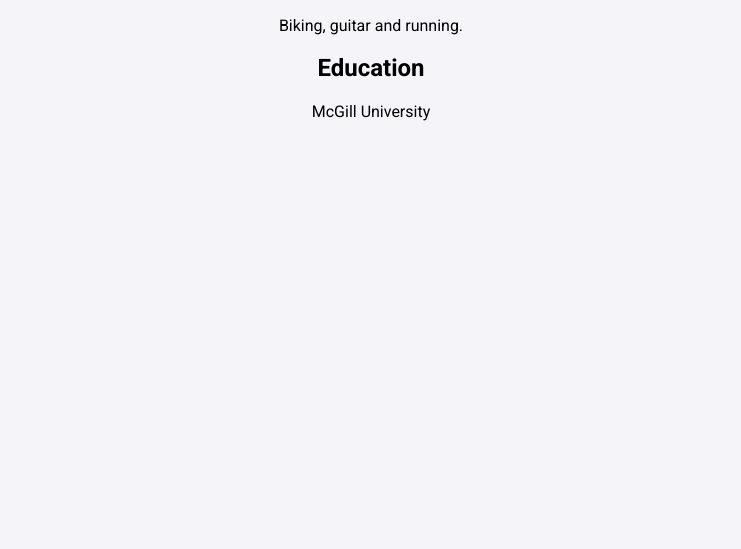
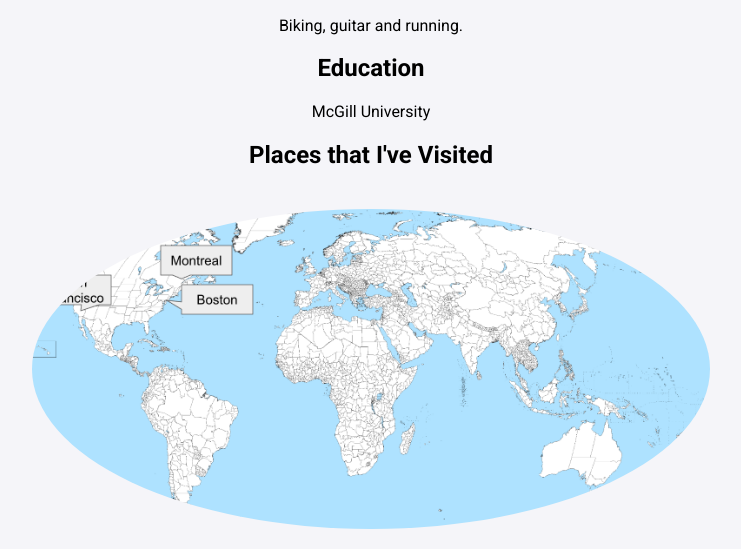
Before and after one commit to TheFloatingString/pe-portfolio-site, a Flask app: page / in a window 1280 px wide. Shown: the part 999-1548 px from the top of the page, without its empty margins (269-1010 px from the left). Before the commit the page ends 1120 px from the top, so only its background shows below. Run offline with Flask 2, Linux system fonts and the light colour scheme.

Commit message:
feat: add img

```diff
--- a/app/templates/index.html
+++ b/app/templates/index.html
@@ -51,6 +51,8 @@
         <p>Biking, guitar and running.</p>
         <h2>Education</h2>
         <p>McGill University</p>
+        <h2>Places that I've Visited</h2>
+        <img src="./static/img/world-map.png">
     </div>
 </body>
 </html>
```
Also changed, not shown: app/static/img/world-map.png (added).
